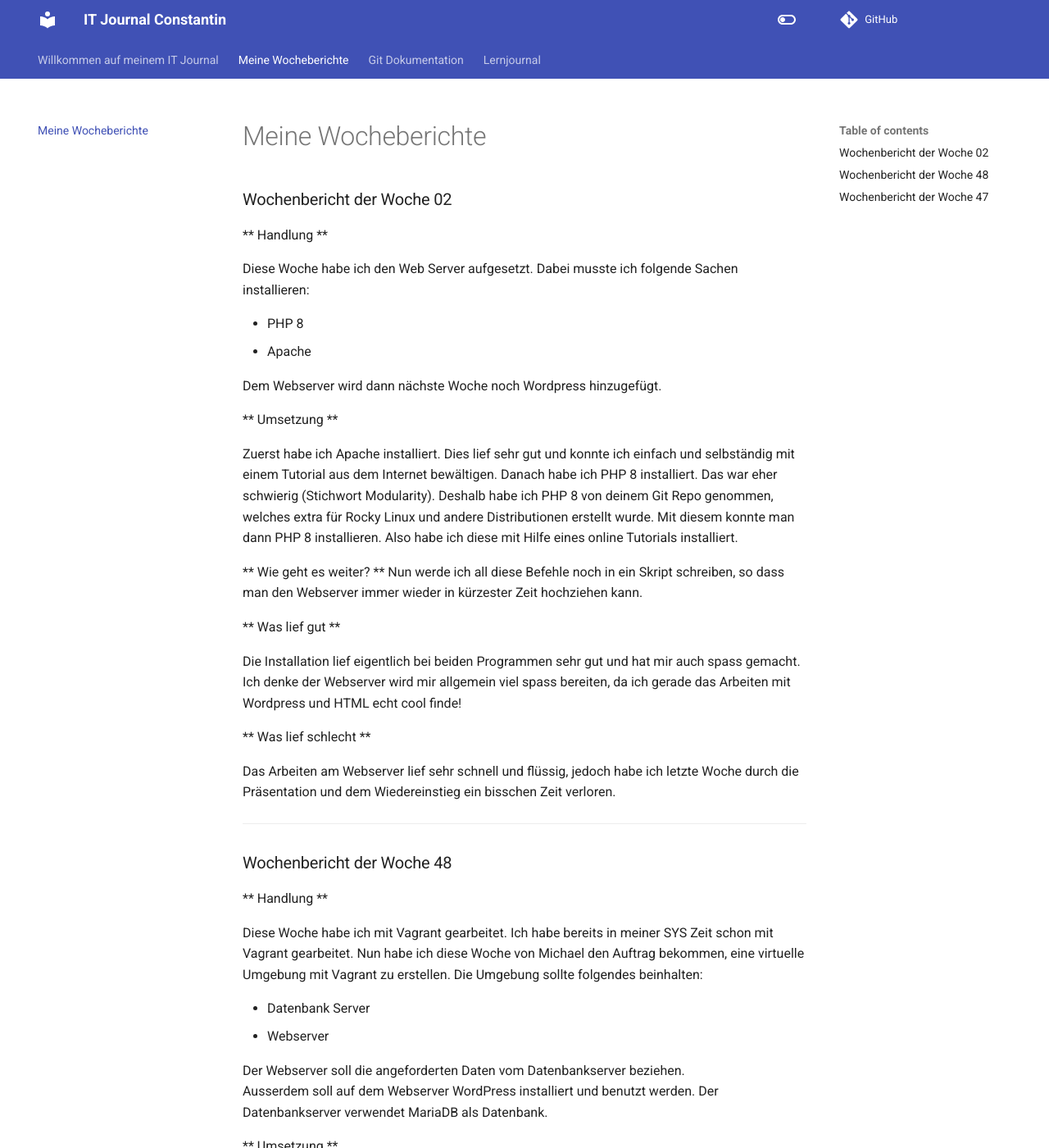
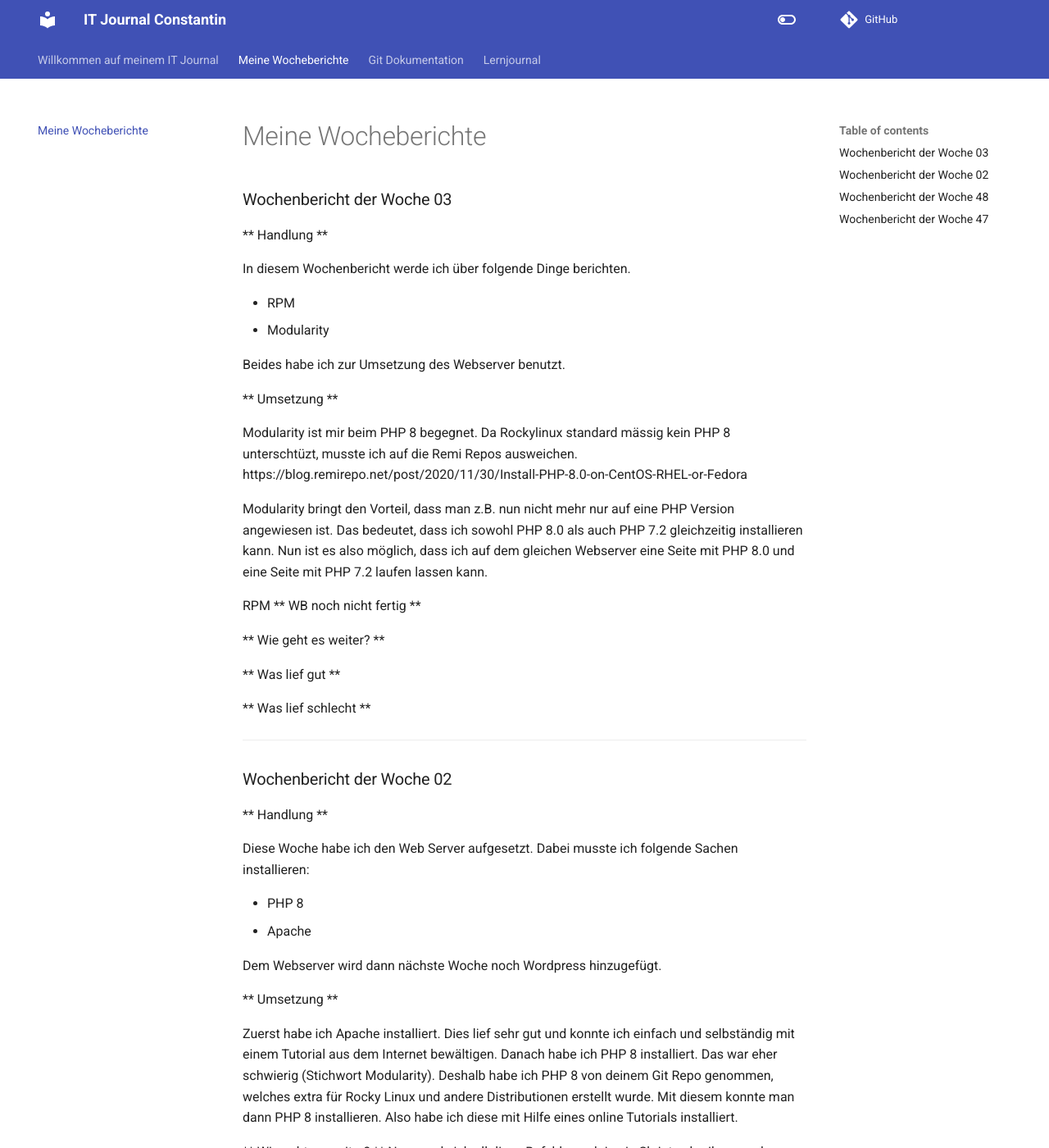
Before and after one commit to constantin-koenig/ITjournal, an MkDocs documentation site: the page built from docs/documentationen.md, in a window 1280 px wide and 1400 px high. Shown: the whole window at 82% size. Built offline with MkDocs 1.6.1 and Material for MkDocs 9.7.7, drawn with Linux system fonts in a browser that asks for light colours; comment, search, counter and statistics services are not loaded.

Commit message:
WB 3 hinzugefügt

```diff
--- a/docs/documentationen.md
+++ b/docs/documentationen.md
@@ -1,4 +1,36 @@
 # Meine Wocheberichte
+
+### Wochenbericht der Woche 03
+
+** Handlung **
+
+In diesem Wochenbericht werde ich über folgende Dinge berichten.
+
+- RPM
+- Modularity
+
+Beides habe ich zur Umsetzung des Webserver benutzt.
+
+** Umsetzung **
+
+Modularity ist mir beim PHP 8 begegnet. Da Rockylinux standard mässig kein PHP 8
+ unterschtüzt, musste ich auf die Remi Repos ausweichen.
+https://blog.remirepo.net/post/2020/11/30/Install-PHP-8.0-on-CentOS-RHEL-or-Fedora
+
+Modularity bringt den Vorteil, dass man z.B. nun nicht mehr nur auf eine PHP Version angewiesen ist.
+ Das bedeutet, dass ich sowohl PHP 8.0 als auch PHP 7.2 gleichzeitig installieren kann.
+ Nun ist es also möglich, dass ich auf dem gleichen Webserver eine Seite mit PHP 8.0 und
+ eine Seite mit PHP 7.2 laufen lassen kann.
+
+RPM ** WB noch nicht fertig **
+
+** Wie geht es weiter? **
+
+** Was lief gut **
+
+** Was lief schlecht **
+
+---
 
 ### Wochenbericht der Woche 02
 
```
